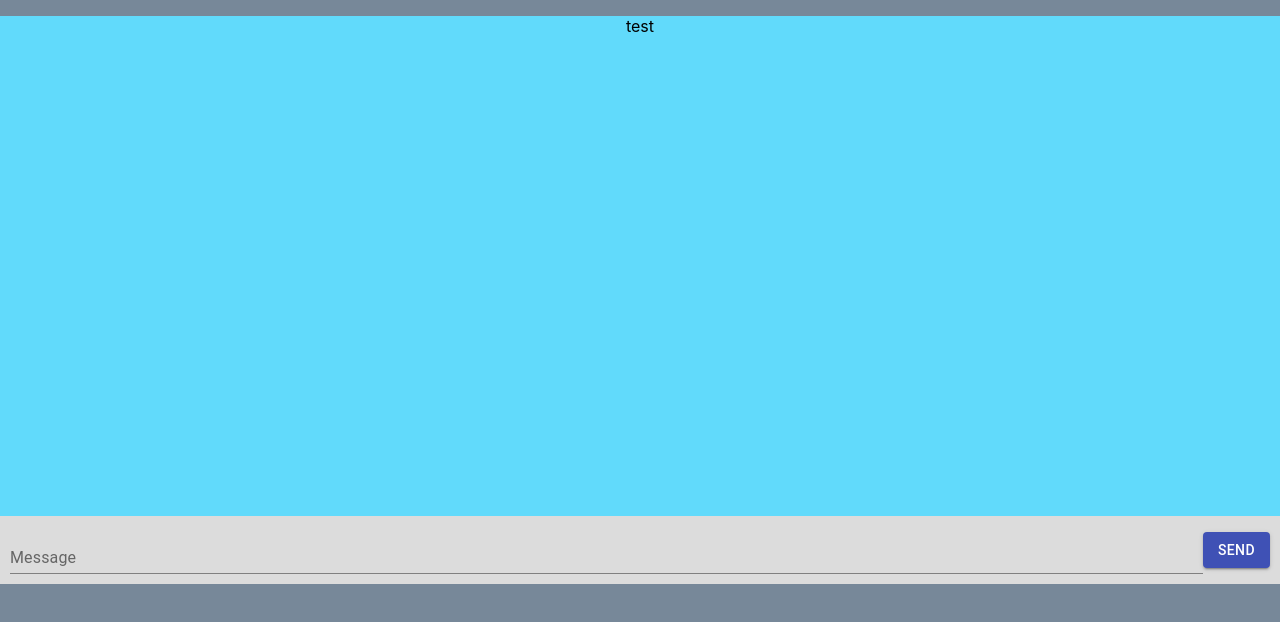
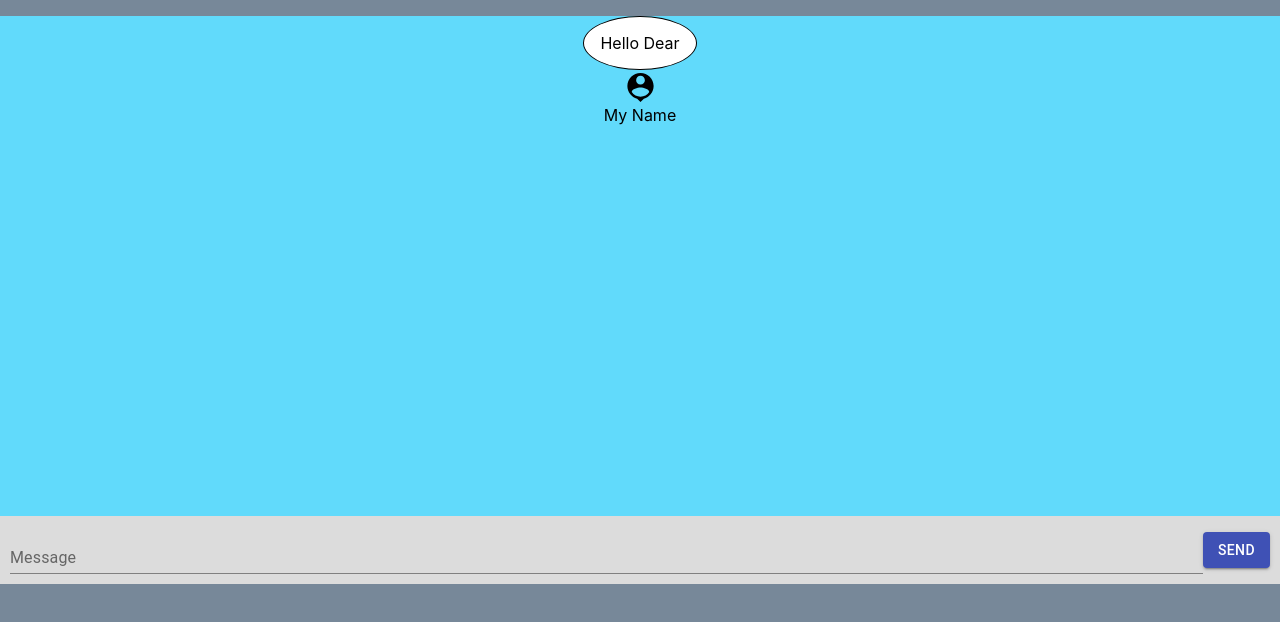
Before and after one commit to gelouko/talk-to-me, a React (Create React App) app: page / in a window 1280 px wide. Both pictures are taken after a click on the button "JOIN". Shown: the top 622 px of the page. Built offline with nearby package versions, Linux system fonts and the light colour scheme.

Commit message:
feat: add person component layout

```diff
--- a/package.json
+++ b/package.json
@@ -4,6 +4,7 @@
   "private": true,
   "dependencies": {
     "@material-ui/core": "^4.11.3",
+    "@material-ui/icons": "^4.11.2",
     "@testing-library/jest-dom": "^5.11.4",
     "@testing-library/react": "^11.1.0",
     "@testing-library/user-event": "^12.1.10",
--- a/src/App.tsx
+++ b/src/App.tsx
@@ -3,7 +3,9 @@ import './App.css';
 import Box from '@material-ui/core/Box';
 import TextField from '@material-ui/core/TextField';
 import Button from '@material-ui/core/Button';
+
 import JoinPaper from './components/JoinPaper';
+import Person from './components/Person';
 
 interface User {
   name: string,
@@ -17,6 +19,7 @@ const App = () => {
     joined: false,
     position: [0,0]
   });
+  const [users, setUsers] = useState<User[]>([user])
 
   const onJoin = () => {
     setUser({ ...user, joined: true });
@@ -29,7 +32,7 @@ const App = () => {
           (
             <>
               <Box className="PeopleBox">
-                test
+                <Person name="My Name" message="Hello Dear" />
               </Box>
 
               <Box className="ChatBox" display="flex" justifyContent="space-around" alignItems="center">
--- /dev/null
+++ b/src/components/Person/Person.css
@@ -0,0 +1,6 @@
+.ChatBubble {
+  background-color: white;
+  border: 1px solid black;
+  padding: 1rem;
+  border-radius: 100%;
+}
--- /dev/null
+++ b/src/components/Person/Person.tsx
@@ -0,0 +1,16 @@
+import React from 'react';
+import './Person.css';
+import PersonPin from '@material-ui/icons/PersonPin';
+import Box from '@material-ui/core/Box';
+
+const Person = (props: { name: string, message: string }) => {
+  return (
+    <Box display="flex" flexDirection="column" alignItems="center" justifyContent="center">
+      <div className="ChatBubble">{props.message}</div>
+      <PersonPin fontSize="large" />
+      <div>{props.name}</div>
+    </Box>
+  )
+}
+
+export default Person;
--- /dev/null
+++ b/src/components/Person/index.js
@@ -0,0 +1,3 @@
+import Person from './Person';
+
+export default Person;
```
Also changed, not shown: 1 other file (tests, documents, lock files or other folders).
